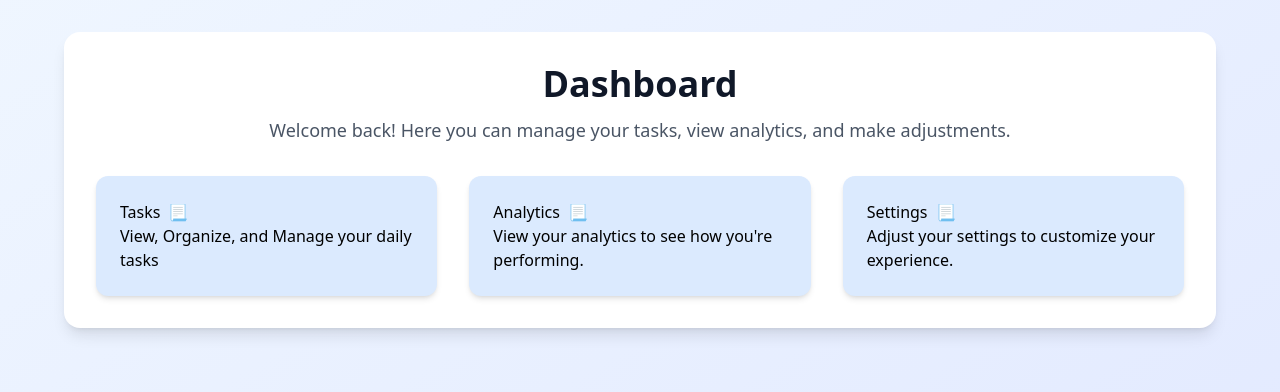
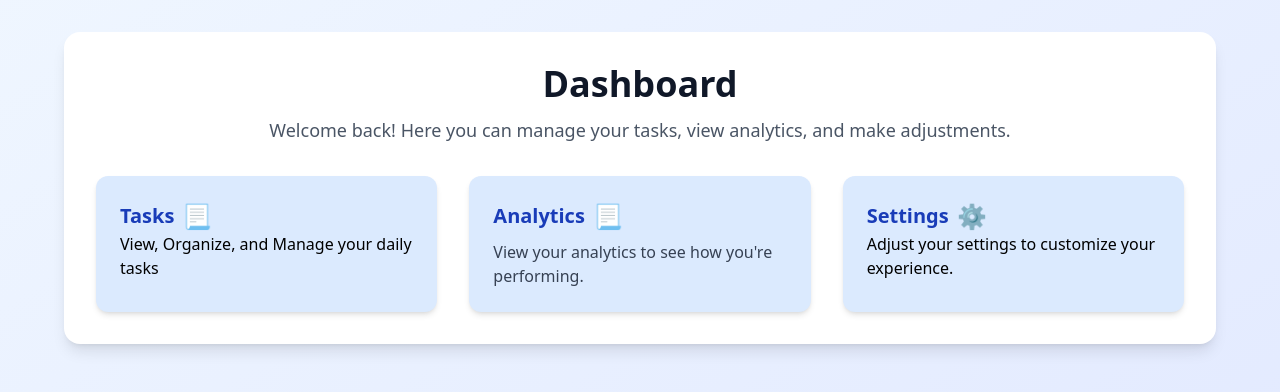
Before and after one commit to mnraza-dev/NextJS_Mastery, a Next.js app in the folder demos/: page /dashboard in a window 1280 px wide. Shown: the top 392 px of the page. Built offline with nearby package versions, Linux system fonts and the light colour scheme.

Commit message:
Enhance dashboard styling with improved typography and icon sizes for tasks, analytics, and settings

```diff
--- a/demos/src/app/dashboard/page.tsx
+++ b/demos/src/app/dashboard/page.tsx
@@ -23,8 +23,8 @@ const Dashboard = () => {
             bg-blue-100 hover:bg-blue-200 p-6 rounded-xl shadow-md hover:shadow-xl transition-all duration-300 ease-in-out transform hover:scale-105"
           >
             <div className="flex items-center gap-2">
-              <h2>Tasks</h2>
-              <span>📃</span>
+              <h2 className="text-xl font-semibold text-blue-800 ">Tasks</h2>
+              <span className="text-blue-500 text-2xl">📃</span>
             </div>
             <p
               className="
@@ -39,13 +39,12 @@ const Dashboard = () => {
             bg-blue-100 hover:bg-blue-200 p-6 rounded-xl shadow-md hover:shadow-xl transition-all duration-300 ease-in-out transform hover:scale-105"
           >
             <div className="flex items-center gap-2">
-              <h2>Analytics</h2>
-              <span>📃</span>
+              <h2 className="text-xl font-semibold text-blue-800 ">
+                Analytics
+              </h2>
+              <span className="text-blue-500 text-2xl">📃</span>
             </div>
-            <p
-              className="
-            "
-            >
+            <p className="text-gray-700 mt-2 ">
               View your analytics to see how you're performing.
             </p>
           </Link>
@@ -55,8 +54,11 @@ const Dashboard = () => {
             bg-blue-100 hover:bg-blue-200 p-6 rounded-xl shadow-md hover:shadow-xl transition-all duration-300 ease-in-out transform hover:scale-105"
           >
             <div className="flex items-center gap-2">
-              <h2>Settings</h2>
-              <span>📃</span>
+            <h2 className="text-xl font-semibold text-blue-800 ">
+                Settings
+              </h2>
+              <span className="text-blue-500 text-2xl">⚙️</span>
+
             </div>
             <p
               className="
```
